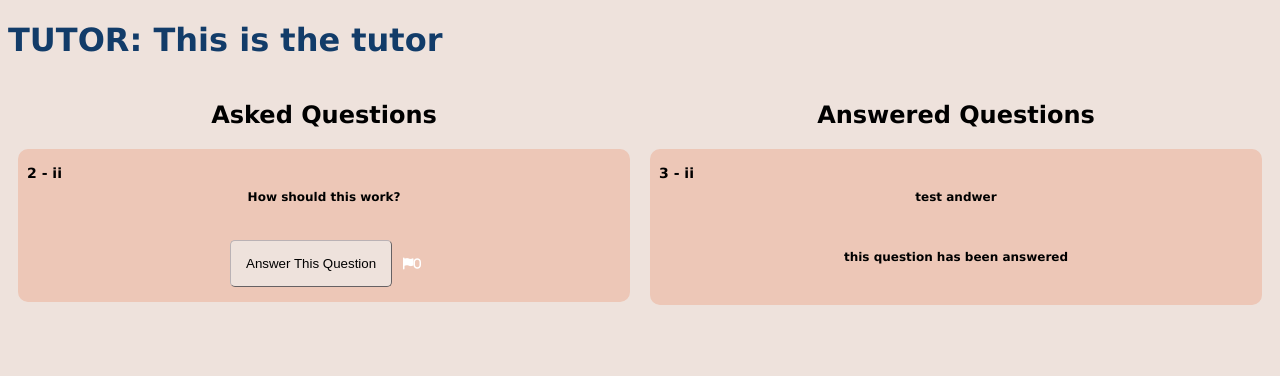
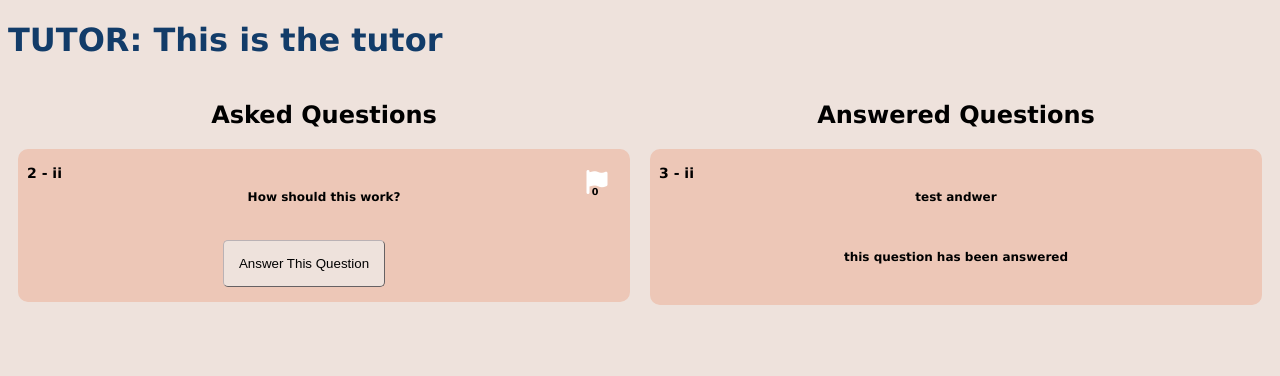
Before and after one commit to CallumTipper/MSc-Project, a Flask app: page /tutor in a window 1280 px wide. Shown: the top 376 px of the page. Run offline with Flask 2, Linux system fonts and the light colour scheme; some libraries are stand-ins or nearby versions.

Commit message:
flag for tutor side working

```diff
--- a/backend/static/stylesheet.css
+++ b/backend/static/stylesheet.css
@@ -165,3 +165,7 @@ h4 {
     right: 25px; */
 
 }
+
+.fa-stack:hover .tutor-flag{
+    color: white;
+}
--- a/backend/templates/tutor.html
+++ b/backend/templates/tutor.html
@@ -30,7 +30,14 @@
                     </div>
                     <button class="submit" type="submit">Submit</button>
                 </form>
-                <i class="fas fa-flag">{{question.votes}}</i>
+                <span class="fa-stack" >
+                    <!-- The icon that will wrap the number -->
+                    <span id="{{question.id}}-flag" class="fas fa-flag fa-lg fa-stack-2x tutor-flag"></span>
+                    <!-- a strong element with the custom content, in this case a number -->
+                    <strong class="fa-stack-1x" style="font-size:80%;">
+                        {{question.votes}}
+                    </strong>
+                </span>
             </div>
             {% endfor %}
 
```
